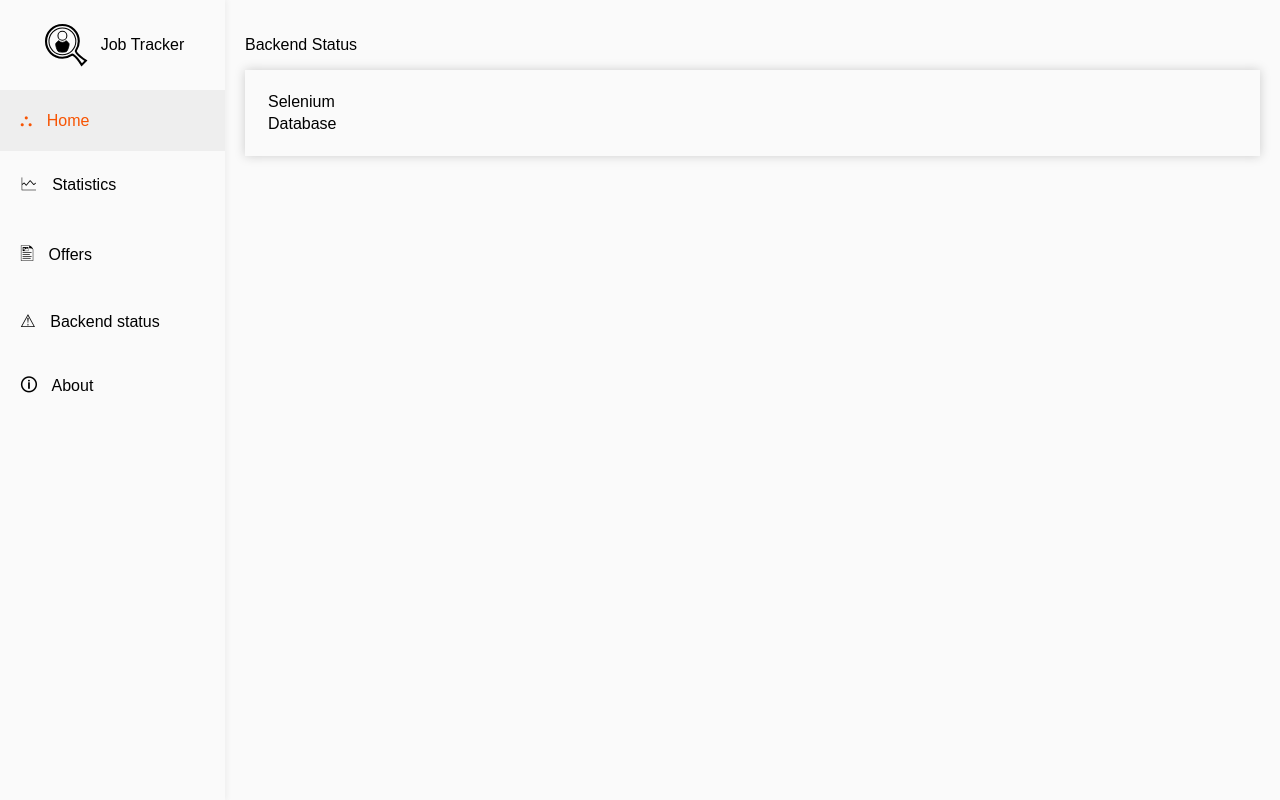
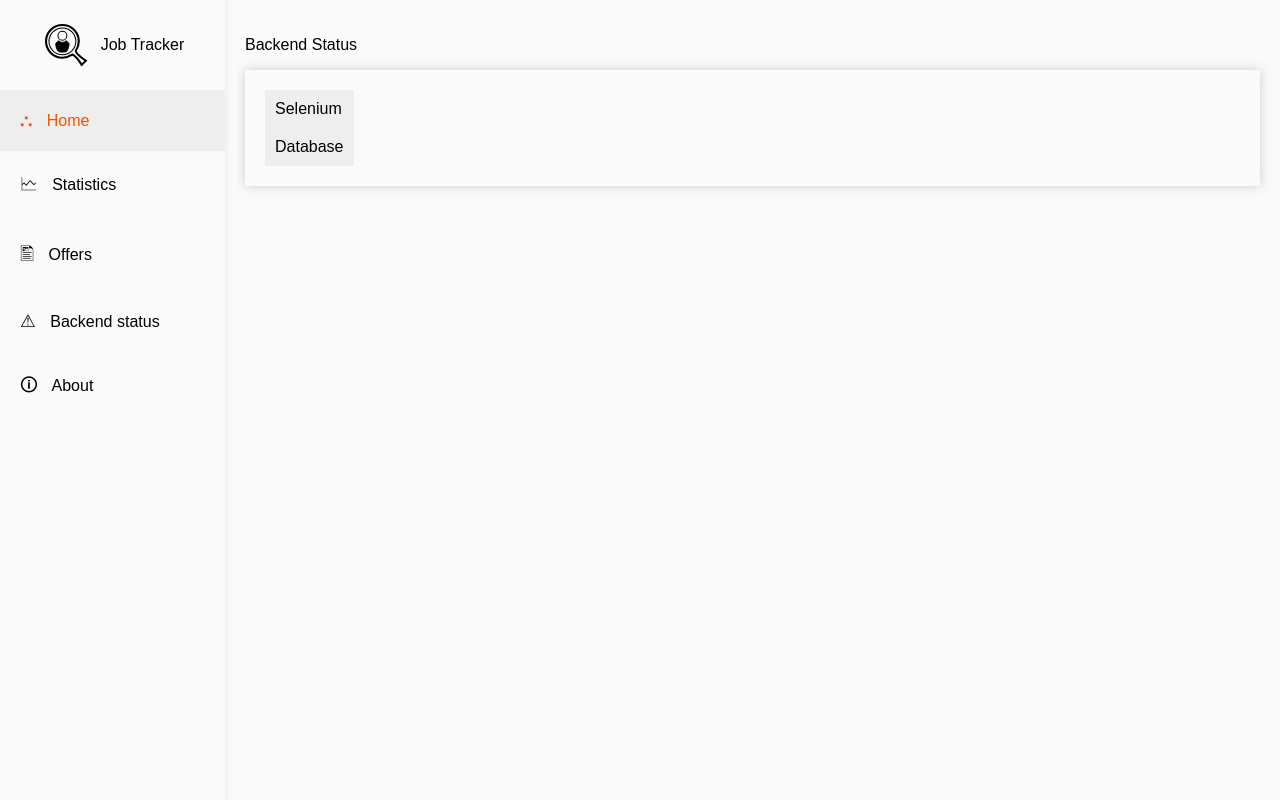
Before and after one commit to programB/job_tracker, a Python web app: template fla_front_end/src/job_tracker_frontend/templates/pages/status.html in a window 1280 px wide. Run offline with Jinja, Linux system fonts and the light colour scheme; the template is opened without the code that fills it, so the values that code supplies are empty.

Commit message:
(frontend) style backend status information table

```diff
--- a/fla_front_end/src/job_tracker_frontend/static/css/base.css
+++ b/fla_front_end/src/job_tracker_frontend/static/css/base.css
@@ -352,3 +352,25 @@ aside.timestamp {
   background-color: var(--emph-color-translus);
   border-radius: 50%;
 }
+
+table.services {
+  width: auto;
+  border-collapse: collapse;
+}
+
+table.services td {
+  padding: 10px;
+}
+
+.service-name {
+  background-color: var(--highlight-color);
+}
+
+td.healthy {
+  color: var(--emph-color);
+}
+
+td.error {
+  color: red;
+  font-size: 1.2em;
+}
```
